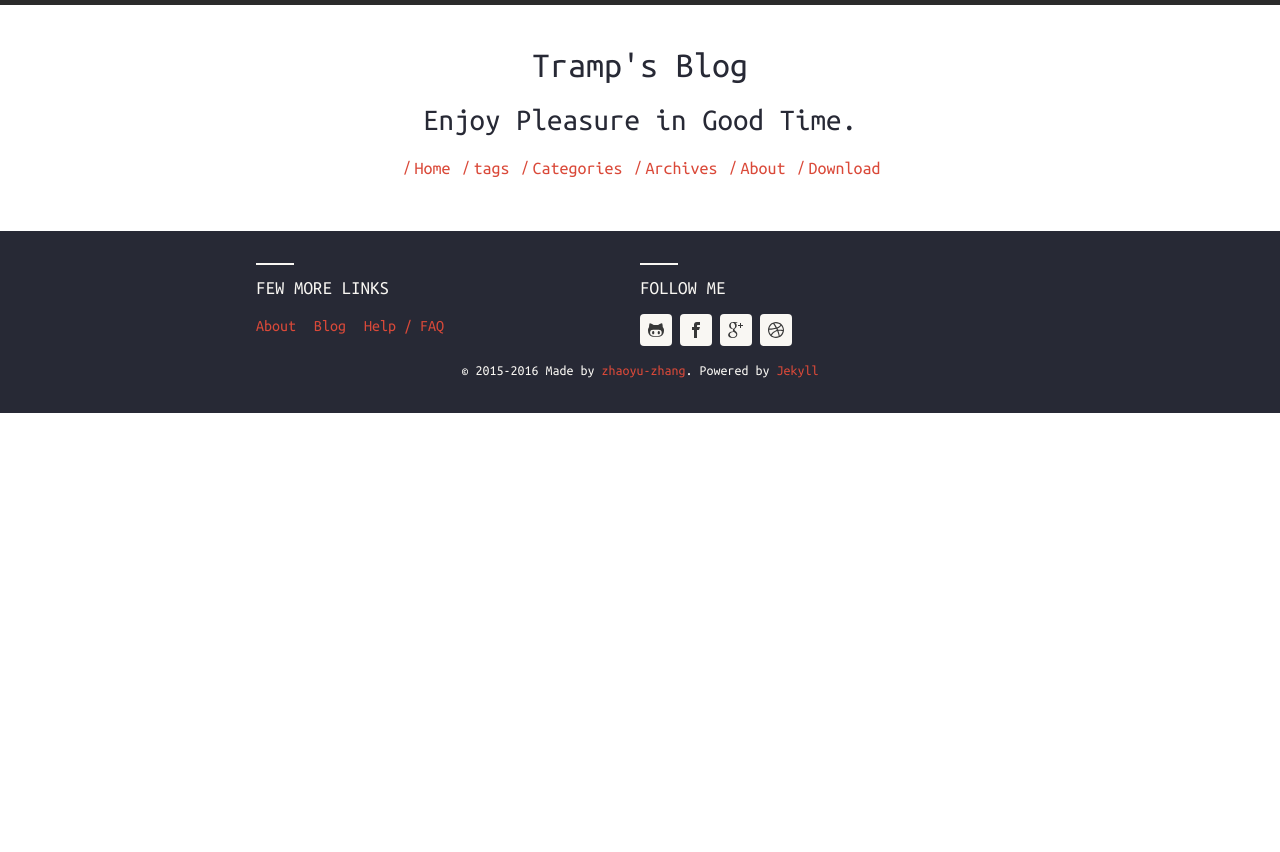
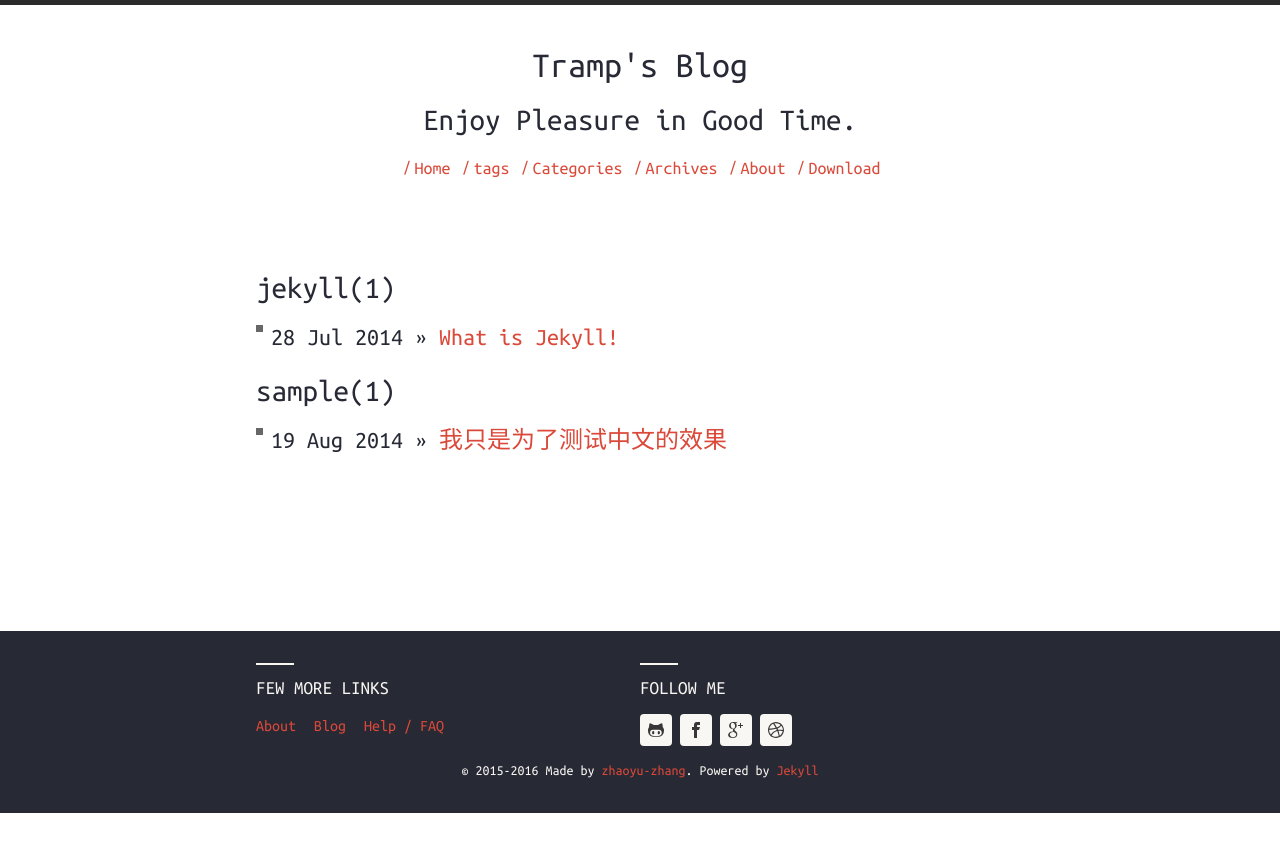
Before and after one commit to MRK1129/zhangzhaoyu.github.io, a Jekyll site: the page built from categories.md, in a window 1280 px wide. Shown: the top 852 px of the page. Built offline with Jekyll 4.4.1, drawn with Linux system fonts in a browser that asks for light colours; nearby versions of some CDN libraries.

Commit message:
update info

```diff
--- a/_posts/2014-07-28-welcome-to-jekyll.markdown
+++ b/_posts/2014-07-28-welcome-to-jekyll.markdown
@@ -4,7 +4,7 @@ title:  "What is Jekyll!"
 date:   2014-07-28 22:48:45
 description: Jekyll is a static site generator, an open-source tool for creating simple yet powerful websites of all shapes and sizes.
 tags: markdown
-categories: blog
+categories: jekyll
 
 ---
 
--- a/_posts/2014-08-19-sample-post.markdown
+++ b/_posts/2014-08-19-sample-post.markdown
@@ -4,7 +4,7 @@ title:  "我只是为了测试中文的效果"
 date:   2014-08-19 23:56:45
 description: Just a sample post to show some of the typography elements supported from harmony theme.
 tags: markdown
-categories: blog
+categories: sample
 permalink: sample-post
 
 ---
--- a/categories.md
+++ b/categories.md
@@ -3,14 +3,16 @@ layout: default
 title: "Categories"
 permalink: /categories/
 ---
-<ul class="list-unstyled">
-{% for cat in site.categories %}
-  {% if cat[0] != 'blog' %}
-  <a name="{{ cat[0] }}"></a>
-  <h2>{{ cat[0] }}({{ cat[1].size }})</h2>
-   {% for post in cat[1] %}
-   <li><h4><span>{{ post.date | date_to_string }}</span> &raquo; <a href="{{ post.url }}">{{ post.title }}</a></h4></li>
-   {% endfor %}
-  {% endif %}
-{% endfor %}
-</ul>
+<div class="page-content wc-container">
+    <ul class="posts">
+    {% for cat in site.categories %}
+        {% if cat[0] != 'blog' %}
+        <a name="{{ cat[0] }}"></a>
+        <h2>{{ cat[0] }}({{ cat[1].size }})</h2>
+        {% for post in cat[1] %}
+        <li><h4><span>{{ post.date | date_to_string }}</span> &raquo; <a href="{{ post.url }}">{{ post.title }}</a></h4></li>
+     {% endfor %}
+       {% endif %}
+    {% endfor %}
+    </ul>
+</div>
```
